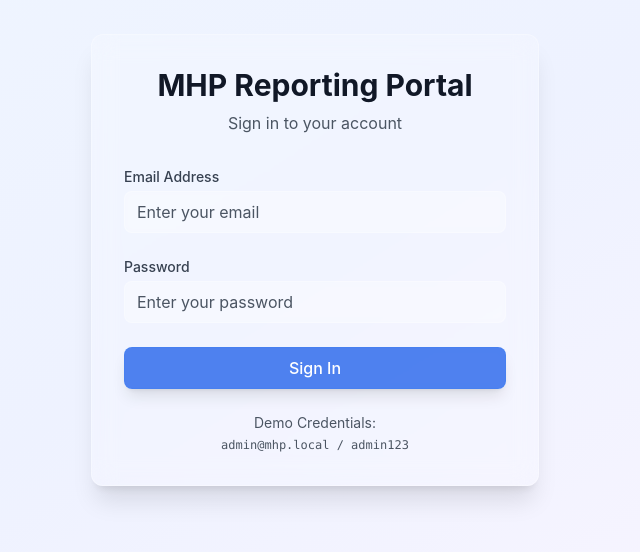
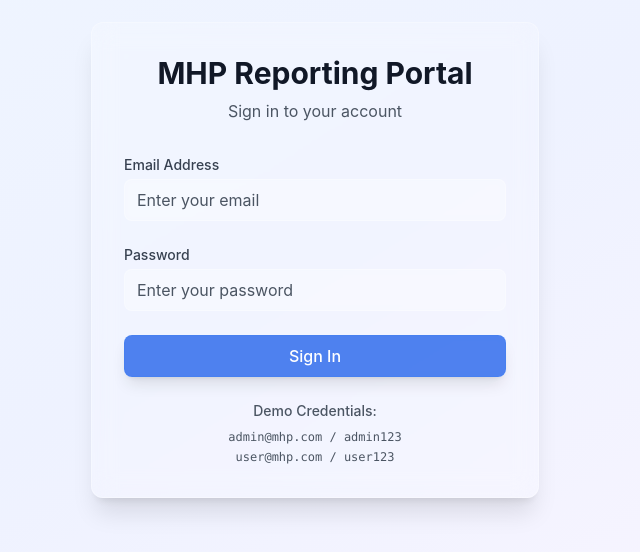
Before and after one commit to AfnansWebWorld/MHP-Reporting-Portal, a Next.js app in the folder frontend/: page /login in a window 1280 px wide. Shown: the part 140-692 px from the top of the page, without its empty margins (325-965 px from the left). Built offline with nearby package versions, Linux system fonts and the light colour scheme; no server answers.

Commit message:
Add demo credentials: admin@mhp.com/admin123 and user@mhp.com/user123

```diff
--- a/frontend/pages/login.tsx
+++ b/frontend/pages/login.tsx
@@ -106,8 +106,11 @@ export default function Login() {
         </form>
 
         <div className="mt-6 text-center text-sm text-gray-600">
-          <p>Demo Credentials:</p>
-          <p className="font-mono text-xs mt-1">admin@mhp.local / admin123</p>
+          <p className="font-medium mb-2">Demo Credentials:</p>
+          <div className="space-y-1">
+            <p className="font-mono text-xs">admin@mhp.com / admin123</p>
+            <p className="font-mono text-xs">user@mhp.com / user123</p>
+          </div>
         </div>
       </div>
     </div>
```
Also changed, not shown: 1 other file (tests, documents, lock files or other folders).
